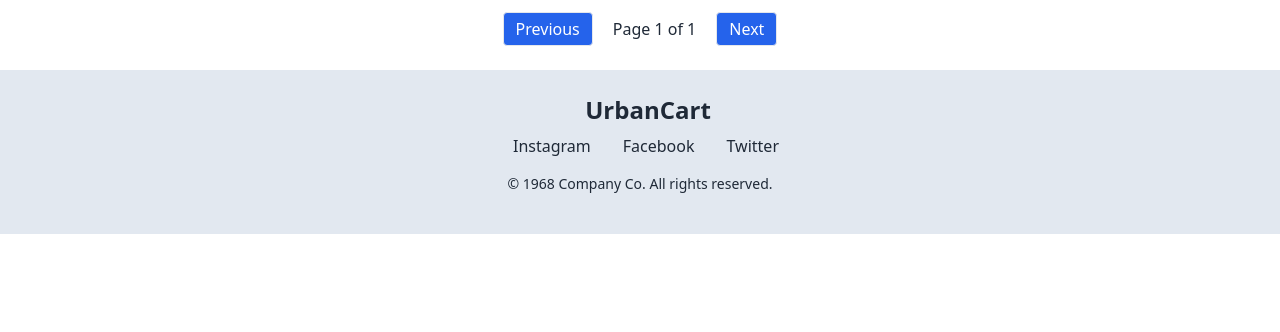
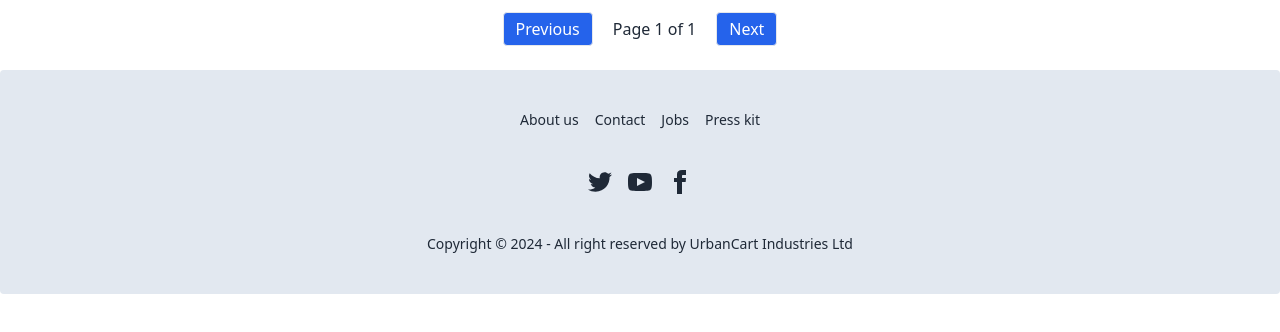
Before and after one commit to Obaidullah-ahsan/SCIC-Job-Task, a React (Vite) app: page / in a window 1280 px wide. Shown: the part 186-518 px from the top of the page. Built offline with nearby package versions, Linux system fonts and the light colour scheme; no server answers.

Commit message:
Change footer design

```diff
--- a/src/Components/Footer.jsx
+++ b/src/Components/Footer.jsx
@@ -1,34 +1,56 @@
 const Footer = () => {
   return (
-    <div>
-      <footer className="px-4 py-6 bg-slate-200 dark:text-gray-600">
-        <div className="container flex flex-col items-center justify-center mx-auto space-y-4 sm:justify-between sm:space-y-0">
-          <div>
-            <h2 className="text-2xl font-bold pl-4 mb-2">UrbanCart</h2>
-          </div>
-          <ul className="flex flex-wrap pl-3 space-x-4 sm:space-x-8">
-            <li>
-              <a>
-                Instagram
-              </a>
-            </li>
-            <li>
-              <a>
-                Facebook
-              </a>
-            </li>
-            <li>
-              <a>
-                Twitter
-              </a>
-            </li>
-          </ul>
+    <footer className="footer footer-center bg-slate-200 text-base-content rounded p-10">
+      <nav className="grid grid-flow-col gap-4">
+        <a className="link link-hover">About us</a>
+        <a className="link link-hover">Contact</a>
+        <a className="link link-hover">Jobs</a>
+        <a className="link link-hover">Press kit</a>
+      </nav>
+      <nav>
+        <div className="grid grid-flow-col gap-4">
+          <a>
+            <svg
+              xmlns="http://www.w3.org/2000/svg"
+              width="24"
+              height="24"
+              viewBox="0 0 24 24"
+              className="fill-current"
+            >
+              <path d="M24 4.557c-.883.392-1.832.656-2.828.775 1.017-.609 1.798-1.574 2.165-2.724-.951.564-2.005.974-3.127 1.195-.897-.957-2.178-1.555-3.594-1.555-3.179 0-5.515 2.966-4.797 6.045-4.091-.205-7.719-2.165-10.148-5.144-1.29 2.213-.669 5.108 1.523 6.574-.806-.026-1.566-.247-2.229-.616-.054 2.281 1.581 4.415 3.949 4.89-.693.188-1.452.232-2.224.084.626 1.956 2.444 3.379 4.6 3.419-2.07 1.623-4.678 2.348-7.29 2.04 2.179 1.397 4.768 2.212 7.548 2.212 9.142 0 14.307-7.721 13.995-14.646.962-.695 1.797-1.562 2.457-2.549z"></path>
+            </svg>
+          </a>
+          <a>
+            <svg
+              xmlns="http://www.w3.org/2000/svg"
+              width="24"
+              height="24"
+              viewBox="0 0 24 24"
+              className="fill-current"
+            >
+              <path d="M19.615 3.184c-3.604-.246-11.631-.245-15.23 0-3.897.266-4.356 2.62-4.385 8.816.029 6.185.484 8.549 4.385 8.816 3.6.245 11.626.246 15.23 0 3.897-.266 4.356-2.62 4.385-8.816-.029-6.185-.484-8.549-4.385-8.816zm-10.615 12.816v-8l8 3.993-8 4.007z"></path>
+            </svg>
+          </a>
+          <a>
+            <svg
+              xmlns="http://www.w3.org/2000/svg"
+              width="24"
+              height="24"
+              viewBox="0 0 24 24"
+              className="fill-current"
+            >
+              <path d="M9 8h-3v4h3v12h5v-12h3.642l.358-4h-4v-1.667c0-.955.192-1.333 1.115-1.333h2.885v-5h-3.808c-3.596 0-5.192 1.583-5.192 4.615v3.385z"></path>
+            </svg>
+          </a>
         </div>
-        <div className="py-4 text-sm text-center dark:text-gray-600">
-          © 1968 Company Co. All rights reserved.
-        </div>
-      </footer>
-    </div>
+      </nav>
+      <aside>
+        <p>
+          Copyright © {new Date().getFullYear()} - All right reserved by UrbanCart
+          Industries Ltd
+        </p>
+      </aside>
+    </footer>
   );
 };
 
--- a/src/Pages/Products/Products.jsx
+++ b/src/Pages/Products/Products.jsx
@@ -27,8 +27,8 @@
           category,
           minPrice,
           maxPrice,
-          // sortBy,
-          // sortOrder,
+          sortBy,
+          sortOrder,
         },
       })
       .then((res) => {
```
